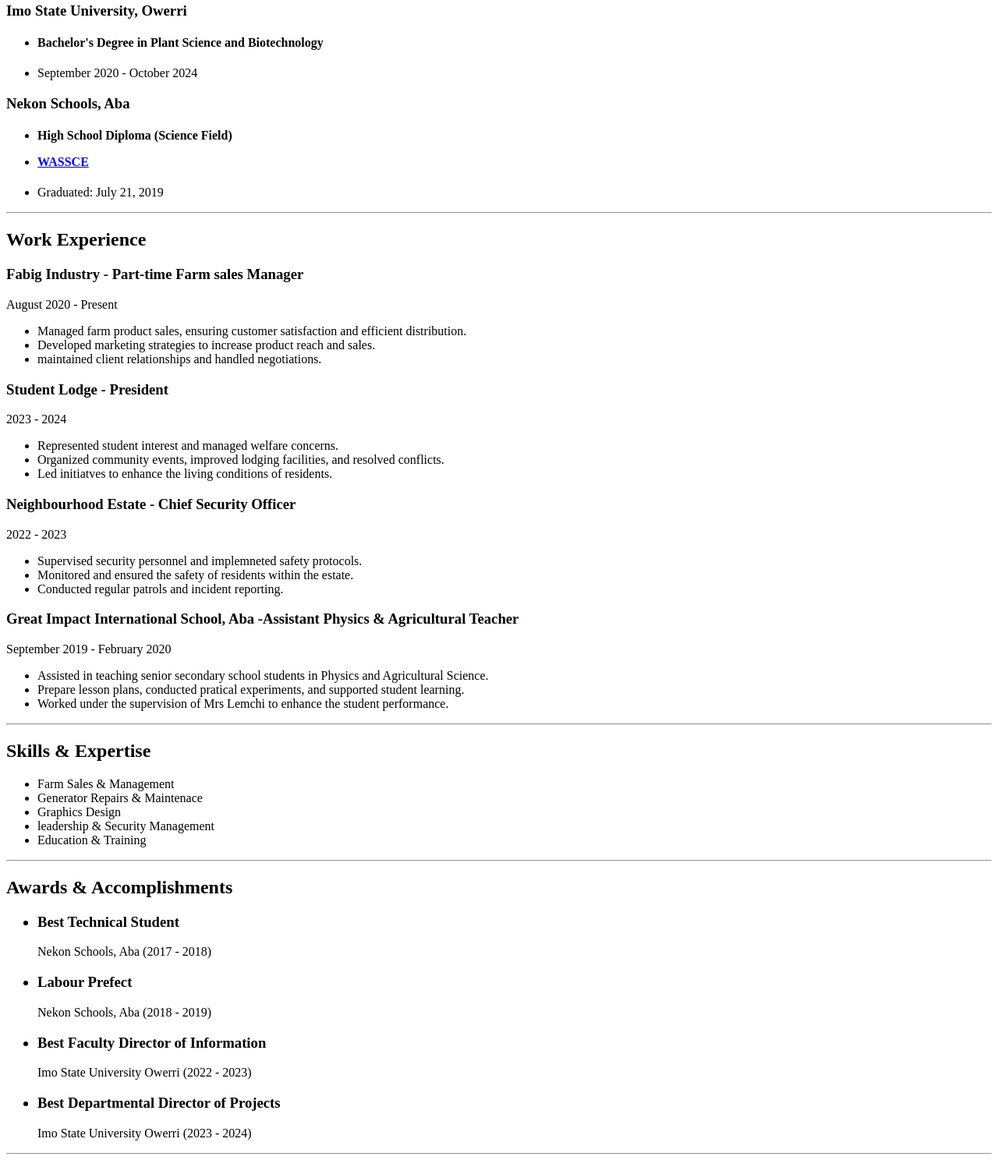
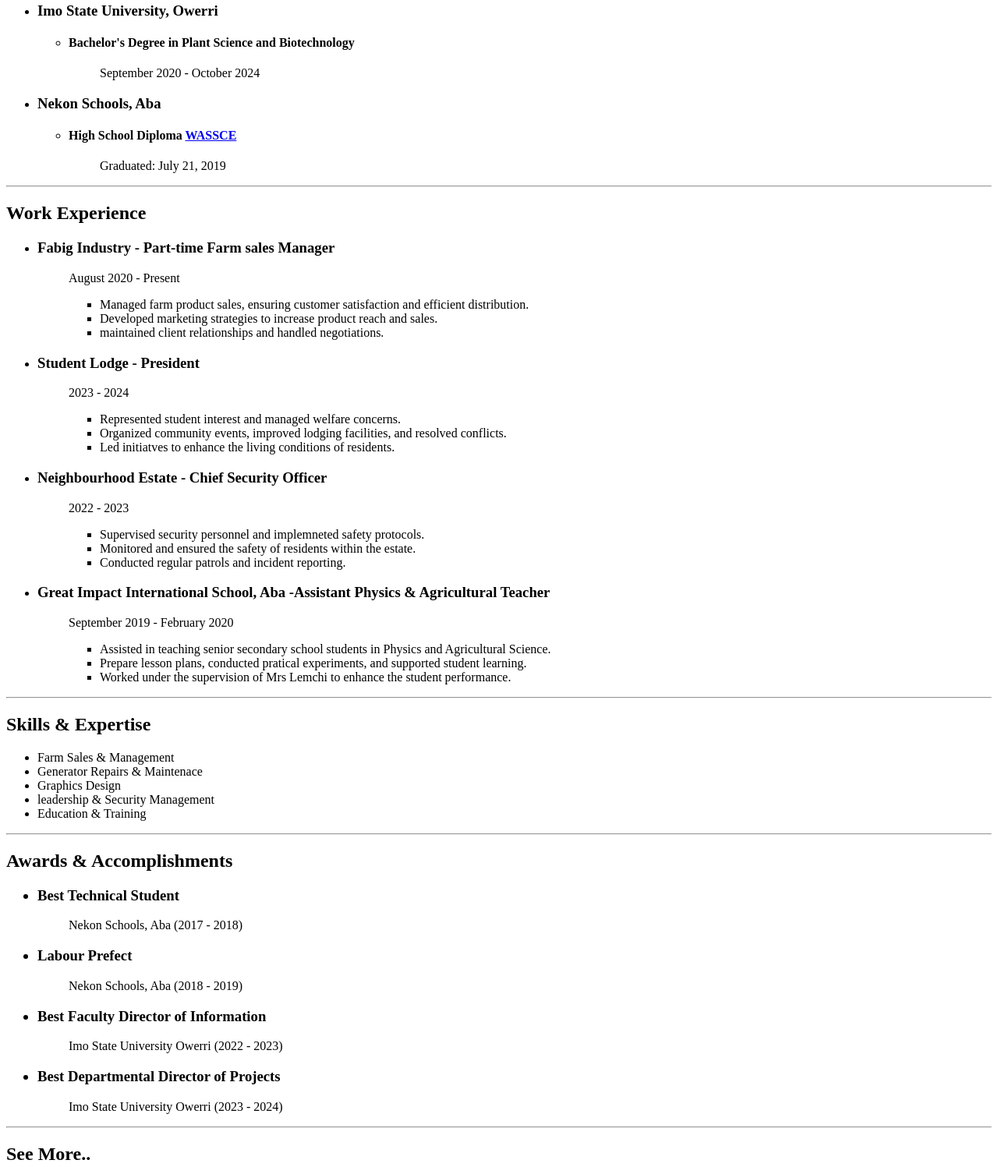
Before and after one commit to monmarcel567/html.portfolio, a plain HTML site: page index.html in a window 1280 px wide. Shown: the part 469-1966 px from the top of the page at 78% size. Drawn offline with Linux system fonts and the light colour scheme.

Commit message:
Add files via upload

```diff
--- a/index.html
+++ b/index.html
@@ -13,56 +13,70 @@
         Passionate about problem-solving, technical skills, and innovation. Looking for opportunities to apply my expertise in a dynamic environment. </p>
     <hr>
     <h2>Education</h2>
-    <h3> Imo State University, Owerri</h3>
-    <h4>
     <ul>
-            <li>Bachelor's Degree in Plant Science and Biotechnology</li>
+        <li><h3> Imo State University, Owerri</h3></li>
+           <ul>
+              <h4><li>Bachelor's Degree in Plant Science and Biotechnology</li></h4>
+                 <ul>
+                    <p>September 2020 - October 2024</p>
                  </ul>
-    </h4>
+           </ul>
+    </ul>
     <ul>
-            <li>September 2020 - October 2024</li>
+        <li><h3>Nekon Schools, Aba</h3></li>
+           <ul>
+              <li><h4>High School Diploma <a href="images/Mon WAEC Cert.jpeg">WASSCE</a></h4></li>
+                 <ul>
+                    <p>Graduated: July 21, 2019</p>
                  </ul>
-    <h3>Nekon Schools, Aba</h3>
-    <h4>
-        <ul>
-            <li>High School Diploma (Science Field)</li>
            </ul>
-        <UL>
-            <li><a href="images/Mon WAEC Cert.jpeg">WASSCE</a></li>
-        </UL>
-    </h4>
-        <ul>
-            <li>Graduated: July 21, 2019</li>
     </ul>
     <hr>
     <h2> Work Experience</h2>
-    <h3>Fabig Industry - Part-time Farm sales Manager</h3>
+    <UL>
+        <li><h3>Fabig Industry - Part-time Farm sales Manager</h3>
+            <ul>
                 <p>August 2020 - Present</p>
                 <ul>
                     <li>Managed farm product sales, ensuring customer satisfaction and efficient distribution.</li>
                     <li>Developed marketing strategies to increase product reach and sales.</li>
                     <li> maintained client relationships and handled negotiations.</li>
                 </ul>
-    <h3>Student Lodge - President</h3>
+            </ul>
+        </li>
+    </UL>
+    <ul>
+        <li><h3>Student Lodge - President</h3></li>
+        <ul>
             <p>2023 - 2024</p>
             <ul>
                 <li>Represented student interest and managed welfare concerns.</li>
                 <li>Organized community events, improved lodging facilities, and resolved conflicts.</li>
                 <li>Led initiatves to enhance the living conditions of residents.</li>
             </ul>
-    <h3> Neighbourhood Estate - Chief Security Officer </h3>
+        </ul>
+    </ul>
+    <ul>
+        <li><h3> Neighbourhood Estate - Chief Security Officer </h3></li>
+        <ul>
             <p> 2022 - 2023</p>
             <ul>
                 <li>Supervised security personnel and implemneted safety protocols.</li>
                 <li>Monitored and ensured the safety of residents within the estate.</li>
                 <li>Conducted regular patrols and incident reporting.</li>
             </ul>
-    <h3>Great Impact International School, Aba -Assistant Physics & Agricultural Teacher</h3>
+        </ul>
+    </ul>
+    <ul>
+        <li><h3>Great Impact International School, Aba -Assistant Physics & Agricultural Teacher</h3></li>
+        <ul>
             <p>September 2019 - February 2020</p>
             <ul>
                 <li>Assisted in teaching senior secondary school students in Physics and Agricultural Science.</li>
                 <li>Prepare lesson plans, conducted pratical experiments, and supported student learning.</li>
                 <li>Worked under the supervision of Mrs Lemchi to enhance the student performance.</li>
+            </ul>
+        </ul>
     </ul>
     <hr>
     <h2>Skills & Expertise</h2>
@@ -76,10 +90,28 @@
     <hr>
     <h2>Awards & Accomplishments</h2>
     <ul>
-        <h3><li>Best Technical Student</li></h3><p>Nekon Schools, Aba (2017 - 2018)</p></li>
-        <h3><li>Labour Prefect</li></h3><p>Nekon Schools, Aba (2018 - 2019)</p></li>
-        <h3><li>Best Faculty Director of Information</li></h3><p>Imo State University Owerri (2022 - 2023)</p></li>
-        <h3><li>Best Departmental Director of Projects </li></h3><p>Imo State University Owerri (2023 - 2024)</p></li>
+        <h3><li>Best Technical Student</li></h3>
+          <ul>
+            <p>Nekon Schools, Aba (2017 - 2018)</p>
+          </ul>
+    </ul>
+    <ul>
+        <h3><li>Labour Prefect</li></h3>
+           <ul>
+            <p>Nekon Schools, Aba (2018 - 2019)</p></li>
+           </ul>
+    </ul>
+    <ul>
+        <h3><li>Best Faculty Director of Information</li></h3>
+           <ul>
+            <p>Imo State University Owerri (2022 - 2023)</p>
+           </ul>
+    </ul>
+    <ul>
+        <h3><li>Best Departmental Director of Projects </li></h3>
+           <ul>
+            <p>Imo State University Owerri (2023 - 2024)</p>
+           </ul>
     </ul>
     <hr>
     <h2>See More..</h2>
```
Lines whose indentation alone changed are shown as unchanged.
